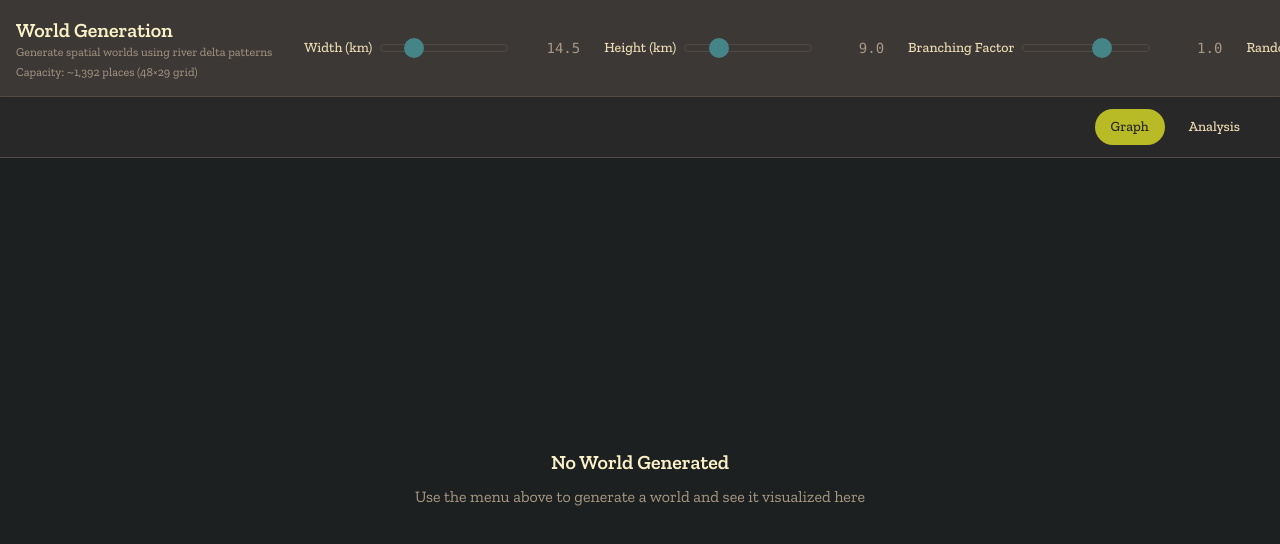
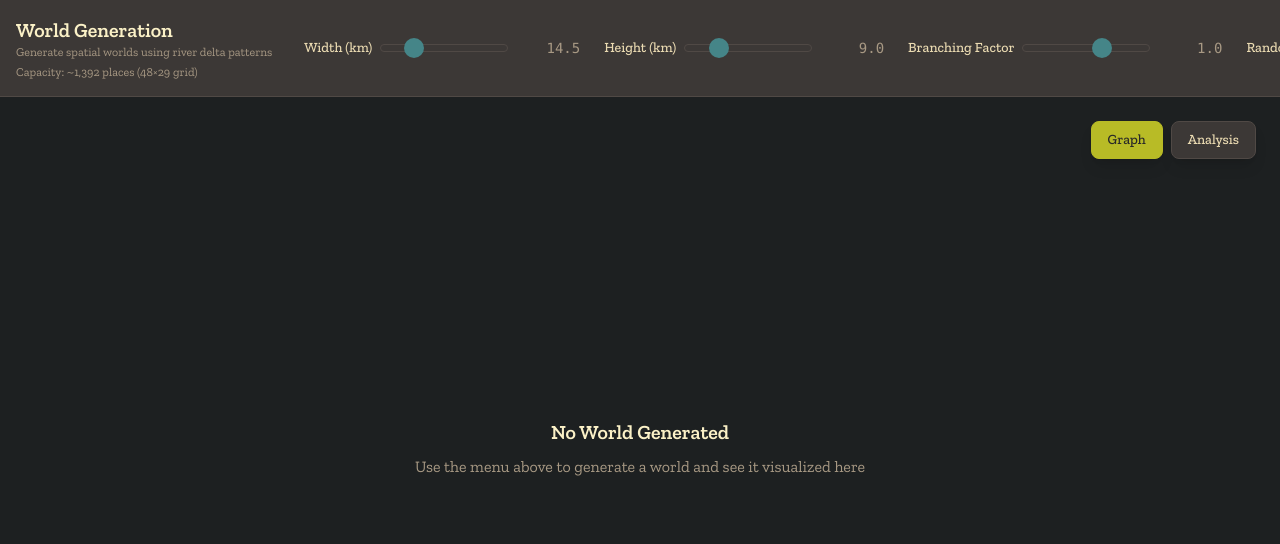
Before and after one commit to rich-choy/flux-worldkit, a React (Vite) app: page / in a window 1280 px wide. Shown: the top 544 px of the page. Built offline with nearby package versions, Linux system fonts and the light colour scheme.

Commit message:
Fix worldgen

```diff
--- a/src/App.tsx
+++ b/src/App.tsx
@@ -34,32 +34,6 @@ function App() {
           isGenerating={isGenerating}
         />
 
-        {/* View Toggle Controls */}
-        <div className="border-b border-border px-6 py-3 flex justify-end">
-          <div className="flex gap-2">
-            <button
-              onClick={() => setViewMode('graph')}
-              className={`px-4 py-2 rounded-full text-sm font-medium transition-colors ${
-                viewMode === 'graph'
-                  ? 'bg-accent text-background'
-                  : 'bg-background text-text hover:bg-secondary'
-              }`}
-            >
-              Graph
-            </button>
-            <button
-              onClick={() => setViewMode('analysis')}
-              className={`px-4 py-2 rounded-full text-sm font-medium transition-colors ${
-                viewMode === 'analysis'
-                  ? 'bg-accent text-background'
-                  : 'bg-background text-text hover:bg-secondary'
-              }`}
-            >
-              Analysis
-            </button>
-          </div>
-        </div>
-
         {/* Main Content Area */}
         <div className="flex-1 overflow-hidden">
           <Viewport
--- a/src/components/Canvas.tsx
+++ b/src/components/Canvas.tsx
@@ -29,6 +29,9 @@ const NODE_COLORS = {
   'flux:eco:jungle:tropical': '#00ff00',     // Fully saturated green (same as forest)
   'flux:eco:marsh:tropical': '#8b4513'       // Brownish green (saddle brown)
 }
+
+// Reserved space at the top for ecosystem URNs
+const URN_AREA_HEIGHT = 28
 
 export const Canvas: React.FC<CanvasProps> = ({ world, zoom, panX, panY }) => {
   const canvasRef = useRef<HTMLCanvasElement>(null)
@@ -294,11 +297,46 @@ export const Canvas: React.FC<CanvasProps> = ({ world, zoom, panX, panY }) => {
   )
 }
 
+const drawEcosystemUrns = (ctx: CanvasRenderingContext2D, world: WorldGenerationResult, canvasWidth: number, transform: (x: number, y: number) => { x: number; y: number }) => {
+  const urnY = URN_AREA_HEIGHT - 8 // Position with top margin, closer to bottom of URN area
+
+  // Draw URNs in the dedicated space at the top
+  world.ecosystemBoundaries.forEach((boundary) => {
+    // Calculate horizontal position based on ecosystem boundary
+    const leftX = transform(boundary.startX, 0).x
+    const rightX = transform(boundary.endX, 0).x
+    const labelX = leftX + (rightX - leftX) / 2
+
+    // Only draw if the label would be visible on canvas
+    if (labelX >= 0 && labelX <= canvasWidth) {
+      // Draw ecosystem label with prominent styling
+      ctx.fillStyle = '#ebdbb2' // Gruvbox light text color
+      ctx.font = 'bold 14px monospace'
+      ctx.textAlign = 'center'
+      ctx.textBaseline = 'middle'
+
+      // Create a solid black background for maximum legibility
+      const textMetrics = ctx.measureText(boundary.ecosystem)
+      const textWidth = textMetrics.width
+      const textHeight = 16 // Slightly larger for bold text
+      const padding = 8
+
+      ctx.fillStyle = '#000000' // Solid black background
+      ctx.fillRect(labelX - textWidth / 2 - padding, urnY - textHeight / 2 - padding / 2, textWidth + padding * 2, textHeight + padding)
+
+      // Draw a subtle border around the black background
+      ctx.strokeStyle = '#333333'
+      ctx.lineWidth = 1
+      ctx.strokeRect(labelX - textWidth / 2 - padding, urnY - textHeight / 2 - padding / 2, textWidth + padding * 2, textHeight + padding)
+
+      // Draw the text on top
+      ctx.fillStyle = '#ebdbb2' // Gruvbox light text color
+      ctx.fillText(boundary.ecosystem, labelX, urnY)
+    }
+  })
+}
+
 const drawEcosystemBands = (ctx: CanvasRenderingContext2D, world: WorldGenerationResult, transform: (x: number, y: number) => { x: number; y: number }) => {
-  // Find the topmost vertex position to position labels where nodes actually appear
-  const topMostVertexY = Math.min(...world.vertices.map(v => v.y))
-  const labelWorldY = topMostVertexY - 500 // Position labels 500 meters above the topmost nodes
-
   // Use actual ecosystem boundaries from world generation
   world.ecosystemBoundaries.forEach((boundary) => {
     // Transform world coordinates to canvas coordinates
@@ -321,54 +359,28 @@ const drawEcosystemBands = (ctx: CanvasRenderingContext2D, world: WorldGeneratio
     ctx.moveTo(canvasX, canvasY)
     ctx.lineTo(canvasX, canvasY + canvasHeight)
     ctx.stroke()
-
-    // Position ecosystem label where graph nodes start to appear
-    const labelPosition = transform(boundary.startX + (boundary.endX - boundary.startX) / 2, labelWorldY)
-    const labelX = labelPosition.x
-    const labelY = labelPosition.y
-
-    // Draw ecosystem label with prominent styling
-    ctx.fillStyle = '#ebdbb2' // Gruvbox light text color
-    ctx.font = 'bold 14px monospace'
-    ctx.textAlign = 'center'
-    ctx.textBaseline = 'middle'
-
-    // Create a solid black background for maximum legibility
-    const textMetrics = ctx.measureText(boundary.ecosystem)
-    const textWidth = textMetrics.width
-    const textHeight = 16 // Slightly larger for bold text
-    const padding = 8
-
-    ctx.fillStyle = '#000000' // Solid black background
-    ctx.fillRect(labelX - textWidth / 2 - padding, labelY - textHeight / 2 - padding / 2, textWidth + padding * 2, textHeight + padding)
-
-    // Draw a subtle border around the black background
-    ctx.strokeStyle = '#333333'
-    ctx.lineWidth = 1
-    ctx.strokeRect(labelX - textWidth / 2 - padding, labelY - textHeight / 2 - padding / 2, textWidth + padding * 2, textHeight + padding)
-
-    // Draw the text on top
-    ctx.fillStyle = '#ebdbb2' // Gruvbox light text color
-    ctx.fillText(boundary.ecosystem, labelX, labelY)
   })
 }
 
 const drawWorld = (ctx: CanvasRenderingContext2D, world: WorldGenerationResult, canvasWidth: number, canvasHeight: number, zoom: number, panX: number, panY: number) => {
   if (!world.vertices.length) return
 
+  // Reserve space at the top for URN labels
+  const availableCanvasHeight = canvasHeight - URN_AREA_HEIGHT
+
   // Find world bounds from the vertices
   const worldBounds = getWorldBounds(world.vertices)
 
   const scaleX = canvasWidth / worldBounds.width
-  const scaleY = canvasHeight / worldBounds.height
+  const scaleY = availableCanvasHeight / worldBounds.height
   const baseScale = Math.min(scaleX, scaleY) * 0.9 // 90% to add padding
   const scale = baseScale * zoom // Apply zoom multiplier
 
-  // Calculate offset to center the world
+  // Calculate offset to center the world in the available space (below URN area)
   const worldCenterX = worldBounds.minX + worldBounds.width / 2
   const worldCenterY = worldBounds.minY + worldBounds.height / 2
   const canvasCenterX = canvasWidth / 2
-  const canvasCenterY = canvasHeight / 2
+  const canvasCenterY = URN_AREA_HEIGHT + (availableCanvasHeight / 2) - 25 // Position graph closer to URN area
 
   // Transform world coordinates to canvas coordinates (with zoom and pan)
   const transform = (x: number, y: number) => ({
@@ -382,6 +394,9 @@ const drawWorld = (ctx: CanvasRenderingContext2D, world: WorldGenerationResult,
 
   // Draw ecosystem bands first (background)
   drawEcosystemBands(ctx, world, transform)
+
+  // Draw ecosystem URNs in the dedicated space at the top
+  drawEcosystemUrns(ctx, world, canvasWidth, transform)
 
   // Draw connections second (so they appear behind places)
   drawConnections(ctx, world, transform)
--- a/src/components/Viewport.tsx
+++ b/src/components/Viewport.tsx
@@ -12,10 +12,35 @@ interface ViewportProps {
 
 export const Viewport: React.FC<ViewportProps> = ({
   world,
-  viewMode
+  viewMode,
+  onViewModeChange
 }) => {
   return (
-    <div className="h-full bg-background">
+    <div className="h-full bg-background relative">
+      {/* Floating View Mode Controls */}
+      <div className="absolute top-6 right-6 z-50 flex gap-2">
+        <button
+          onClick={() => onViewModeChange('graph')}
+          className={`px-4 py-2 rounded-lg text-sm font-medium transition-colors duration-200 focus:outline-none focus:ring-2 focus:ring-accent border shadow-lg ${
+            viewMode === 'graph'
+              ? 'bg-accent text-background border-accent'
+              : 'bg-surface text-text hover:bg-surface-bright border-border'
+          }`}
+        >
+          Graph
+        </button>
+        <button
+          onClick={() => onViewModeChange('analysis')}
+          className={`px-4 py-2 rounded-lg text-sm font-medium transition-colors duration-200 focus:outline-none focus:ring-2 focus:ring-accent border shadow-lg ${
+            viewMode === 'analysis'
+              ? 'bg-accent text-background border-accent'
+              : 'bg-surface text-text hover:bg-surface-bright border-border'
+          }`}
+        >
+          Analysis
+        </button>
+      </div>
+
       {/* Main Content Area */}
       <div className="h-full">
         {viewMode === 'graph' ? (
--- a/src/worldgen/river-delta.ts
+++ b/src/worldgen/river-delta.ts
@@ -428,7 +428,7 @@ function getOppositeDirection(direction: Direction): Direction {
  */
 function isLegitimateEcosystemBridge(fromVertex: WorldVertex, toVertex: WorldVertex, metrics: SpatialMetrics): boolean {
   // Define ecosystem progression (west to east)
-  const ecosystemProgression = [
+  const ecosystemProgression: EcosystemName[] = [
     EcosystemName.STEPPE_ARID,
     EcosystemName.GRASSLAND_TEMPERATE,
     EcosystemName.FOREST_TEMPERATE,
```
